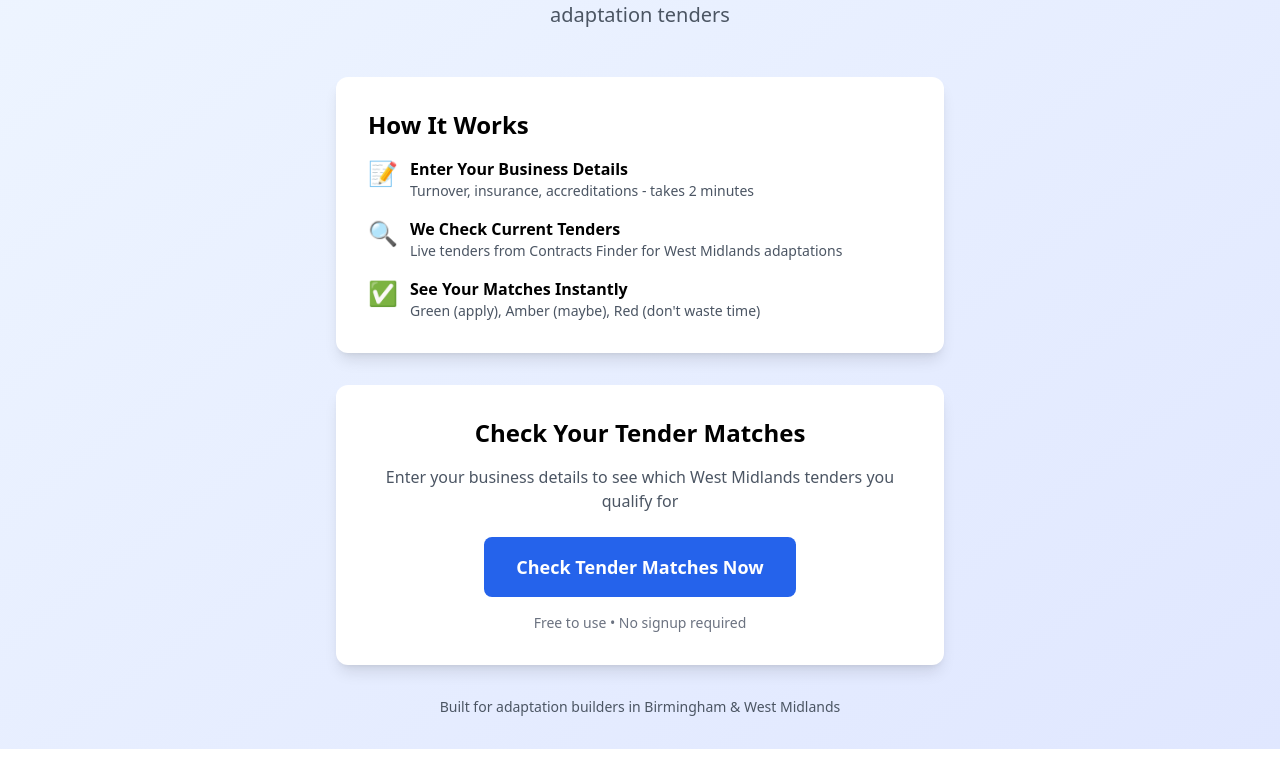
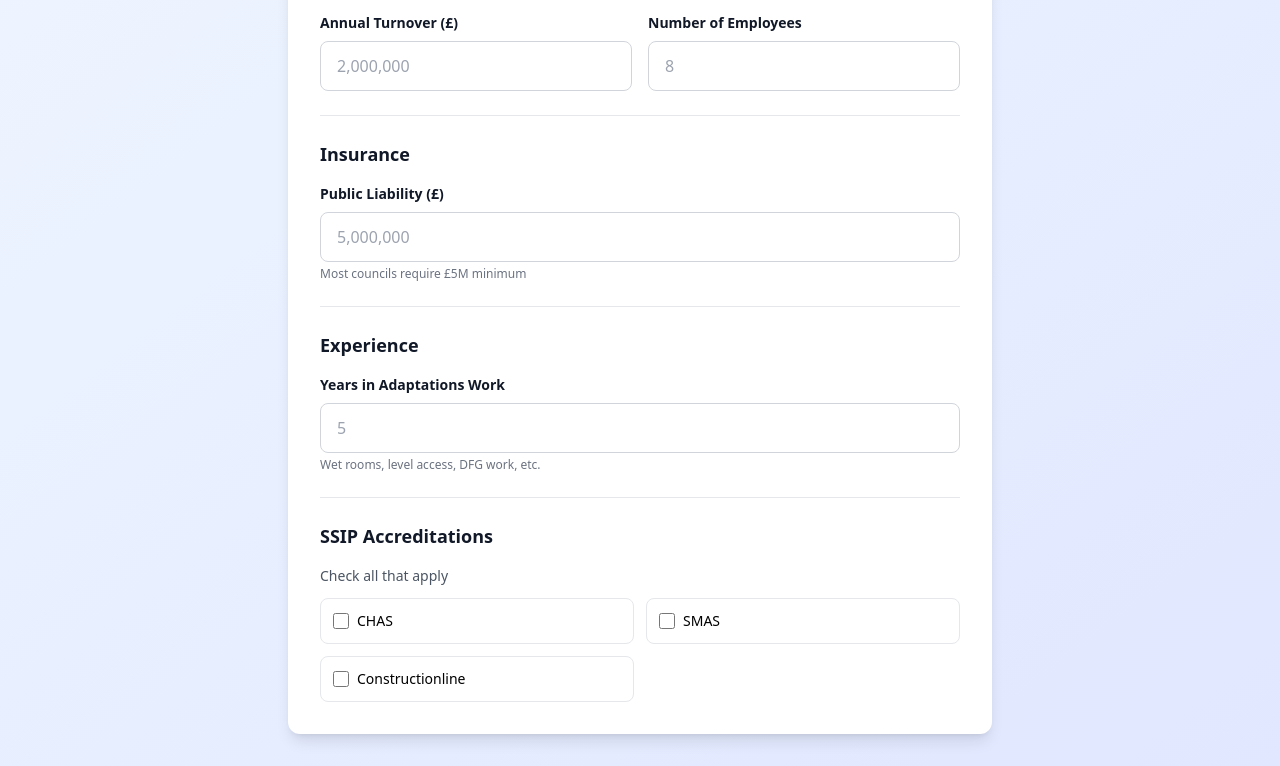
Before and after one commit to texjnr-cloud/tender-alerts, a website: page signup.html in a window 1280 px wide. Shown: the part 219-985 px from the top of the page. Drawn offline with nearby package versions, Linux system fonts and the light colour scheme.

Commit message:
Update signup page for business details entry

```diff
--- a/signup.html
+++ b/signup.html
@@ -1,61 +1,79 @@
 <!DOCTYPE html>
 <html>
 <head>
-  <title>Tendrly - Tender Matches for West Midlands Builders</title>
+  <title>Enter Business Details - Tendrly</title>
   <script src="https://cdn.tailwindcss.com"></script>
 </head>
 <body class="bg-gradient-to-br from-blue-50 to-indigo-100 min-h-screen">
-  <div class="max-w-2xl mx-auto p-8 pt-20">
-    <div class="text-center mb-12">
-      <h1 class="text-5xl font-bold text-gray-900 mb-4">
-        Find Tenders You Actually Qualify For
-      </h1>
-      <p class="text-xl text-gray-600">
-        Instant qualification checking for West Midlands disability adaptation tenders
-      </p>
+  <div class="max-w-3xl mx-auto p-8 pt-12">
+    <!-- Header -->
+    <div class="text-center mb-8">
+      <h1 class="text-4xl font-bold text-gray-900 mb-2">Enter Your Business Details</h1>
+      <p class="text-lg text-gray-600">This takes about 2 minutes</p>
     </div>
 
-    <div class="bg-white p-8 rounded-xl shadow-lg mb-8">
-      <h2 class="text-2xl font-bold mb-4">How It Works</h2>
-      <div class="space-y-4">
-        <div class="flex items-start gap-3">
-          <span class="text-2xl">📝</span>
-          <div>
-            <h3 class="font-bold">Enter Your Business Details</h3>
-            <p class="text-gray-600 text-sm">Turnover, insurance, accreditations - takes 2 minutes</p>
+    <!-- Form -->
+    <div class="bg-white rounded-xl shadow-lg p-8">
+      <form id="signup-form" class="space-y-6">
+
+        <!-- Financial Details -->
+        <div>
+          <h3 class="text-lg font-bold text-gray-900 mb-4">Financial Information</h3>
+          <div class="grid md:grid-cols-2 gap-4">
+            <div>
+              <label class="block text-sm font-semibold text-gray-900 mb-2">Annual Turnover (£)</label>
+              <input type="text" id="turnover" required
+                     placeholder="2,000,000"
+                     class="w-full px-4 py-3 border border-gray-300 rounded-lg">
+            </div>
+            <div>
+              <label class="block text-sm font-semibold text-gray-900 mb-2">Number of Employees</label>
+              <input type="number" id="employees" required
+                     placeholder="8"
+                     class="w-full px-4 py-3 border border-gray-300 rounded-lg">
+            </div>
           </div>
         </div>
-        <div class="flex items-start gap-3">
-          <span class="text-2xl">🔍</span>
+
+        <!-- Insurance -->
+        <div class="border-t pt-6">
+          <h3 class="text-lg font-bold text-gray-900 mb-4">Insurance</h3>
           <div>
-            <h3 class="font-bold">We Check Current Tenders</h3>
-            <p class="text-gray-600 text-sm">Live tenders from Contracts Finder for West Midlands adaptations</p>
+            <label class="block text-sm font-semibold text-gray-900 mb-2">Public Liability (£)</label>
+            <input type="text" id="publicLiability" required
+                   placeholder="5,000,000"
+                   class="w-full px-4 py-3 border border-gray-300 rounded-lg">
+            <p class="text-xs text-gray-500 mt-1">Most councils require £5M minimum</p>
           </div>
         </div>
-        <div class="flex items-start gap-3">
-          <span class="text-2xl">✅</span>
+
+        <!-- Experience -->
+        <div class="border-t pt-6">
+          <h3 class="text-lg font-bold text-gray-900 mb-4">Experience</h3>
           <div>
-            <h3 class="font-bold">See Your Matches Instantly</h3>
-            <p class="text-gray-600 text-sm">Green (apply), Amber (maybe), Red (don't waste time)</p>
+            <label class="block text-sm font-semibold text-gray-900 mb-2">Years in Adaptations Work</label>
+            <input type="number" id="yearsAdaptations" required
+                   placeholder="5"
+                   class="w-full px-4 py-3 border border-gray-300 rounded-lg">
+            <p class="text-xs text-gray-500 mt-1">Wet rooms, level access, DFG work, etc.</p>
           </div>
         </div>
-      </div>
-    </div>
 
-    <div class="bg-white p-8 rounded-xl shadow-lg text-center">
-      <h2 class="text-2xl font-bold mb-4">Check Your Tender Matches</h2>
-      <p class="text-gray-600 mb-6">Enter your business details to see which West Midlands tenders you qualify for</p>
-
-      <a href="signup.html" class="inline-block bg-blue-600 text-white px-8 py-4 rounded-lg font-bold text-lg hover:bg-blue-700 transition-colors">
-        Check Tender Matches Now
-      </a>
-
-      <p class="text-sm text-gray-500 mt-4">Free to use • No signup required</p>
-    </div>
-
-    <div class="text-center mt-8 text-gray-600">
-      <p class="text-sm">Built for adaptation builders in Birmingham & West Midlands</p>
-    </div>
-  </div>
-</body>
-</html>
+        <!-- Accreditations -->
+        <div class="border-t pt-6">
+          <h3 class="text-lg font-bold text-gray-900 mb-4">SSIP Accreditations</h3>
+          <p class="text-sm text-gray-600 mb-3">Check all that apply</p>
+          <div class="grid grid-cols-2 gap-3">
+            <label class="flex items-center gap-2 p-3 border rounded-lg cursor-pointer hover:bg-gray-50">
+              <input type="checkbox" id="hasCHAS" class="w-4 h-4 text-blue-600 rounded">
+              <span class="text-sm font-medium">CHAS</span>
+            </label>
+            <label class="flex items-center gap-2 p-3 border rounded-lg cursor-pointer hover:bg-gray-50">
+              <input type="checkbox" id="hasSMAS" class="w-4 h-4 text-blue-600 rounded">
+              <span class="text-sm font-medium">SMAS</span>
+            </label>
+            <label class="flex items-center gap-2 p-3 border rounded-lg cursor-pointer hover:bg-gray-50">
+              <input type="checkbox" id="hasConstructionline" class="w-4 h-4 text-blue-600 rounded">
+              <span class="text-sm font-medium">Constructionline</span>
+            </label>
+            <label class="flex items-center gap-2
```
